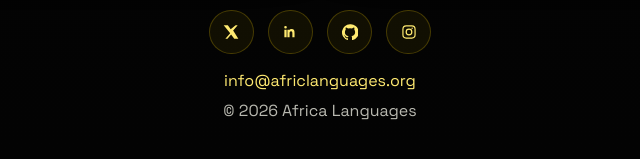
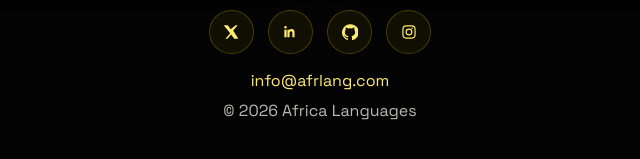
Before and after one commit to wal37/langaf, a plain HTML site: page models.html in a window 1280 px wide. Shown: the part 3235-3394 px from the top of the page, 320-960 px from the left. Drawn offline with Linux system fonts and the light colour scheme.

Commit message:
Update footer email address in models.html

```diff
--- a/models.html
+++ b/models.html
@@ -153,7 +153,7 @@
         </a>
       </div>
       <p class="footer-email">
-        <a href="mailto:info@africlanguages.org">info@africlanguages.org</a>
+        <a href="mailto:info@afrlang.com">info@afrlang.com</a>
       </p>
       <p>&copy; 2026 Africa Languages</p>
     </footer>
```
